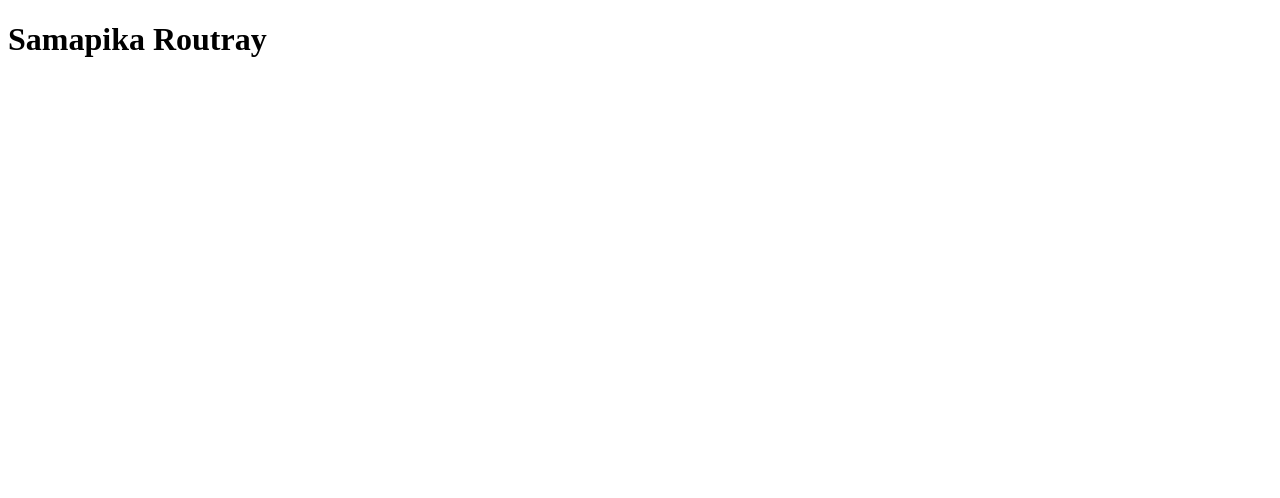
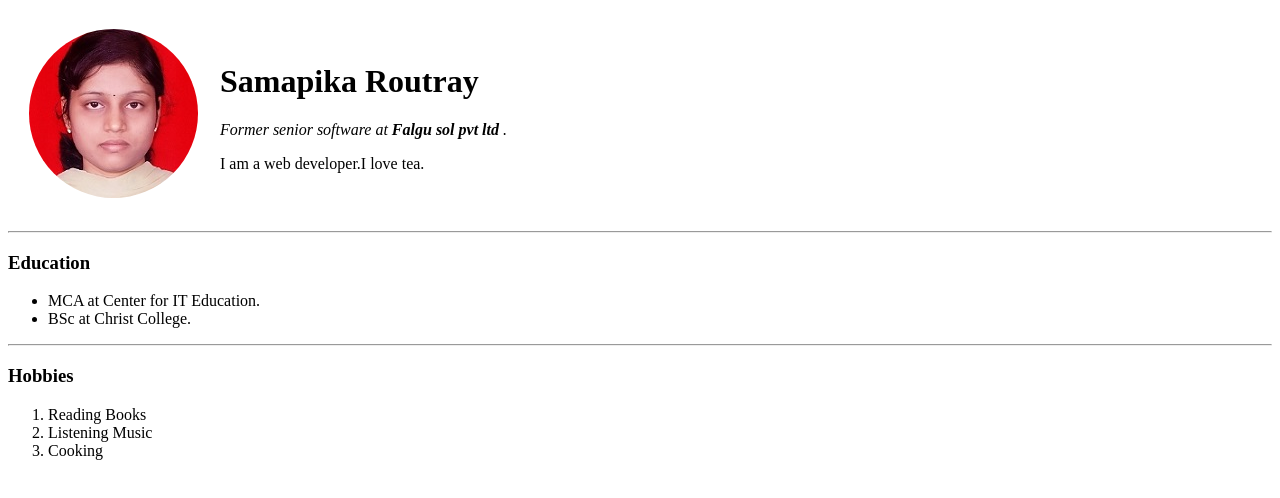
Before and after one commit to samapika123/cv, a plain HTML site: page index.html in a window 1280 px wide. Drawn offline with Linux system fonts and the light colour scheme.

Commit message:
Add files via upload

```diff
--- a/index.html
+++ b/index.html
@@ -1,10 +1,39 @@
 <!DOCTYPE html>
 <html lang="en" dir="ltr">
+
 <head>
   <meta charset="utf-8">
   <title>❤Samapika's Personal Site</title>
 </head>
+
 <body>
+  <table cellspacing=20>
+    <tr>
+      <td>
+      <img src="samapika.png" alt="Samapika profile pic">
+      </td>
+      <td>
       <h1>Samapika Routray</h1>
+      <p><em>Former senior software at <strong>Falgu sol pvt ltd</strong> .</em></p>
+      <p>I am a web developer.I love tea.</p>
+      </td>
+    </tr>
+
+  </table>
+
+  <hr>
+  <h3>Education</h3>
+  <ul>
+    <li>MCA at Center for IT Education.</li>
+    <li>BSc at Christ College.</li>
+  </ul>
+  <hr>
+  <h3>Hobbies</h3>
+  <ol>
+    <li>Reading Books</li>
+    <li>Listening Music</li>
+    <li>Cooking</li>
+  </ol>
 </body>
+
 </html>
```
Also changed, not shown: samapika.png (added). Lines whose indentation alone changed are shown as unchanged.
